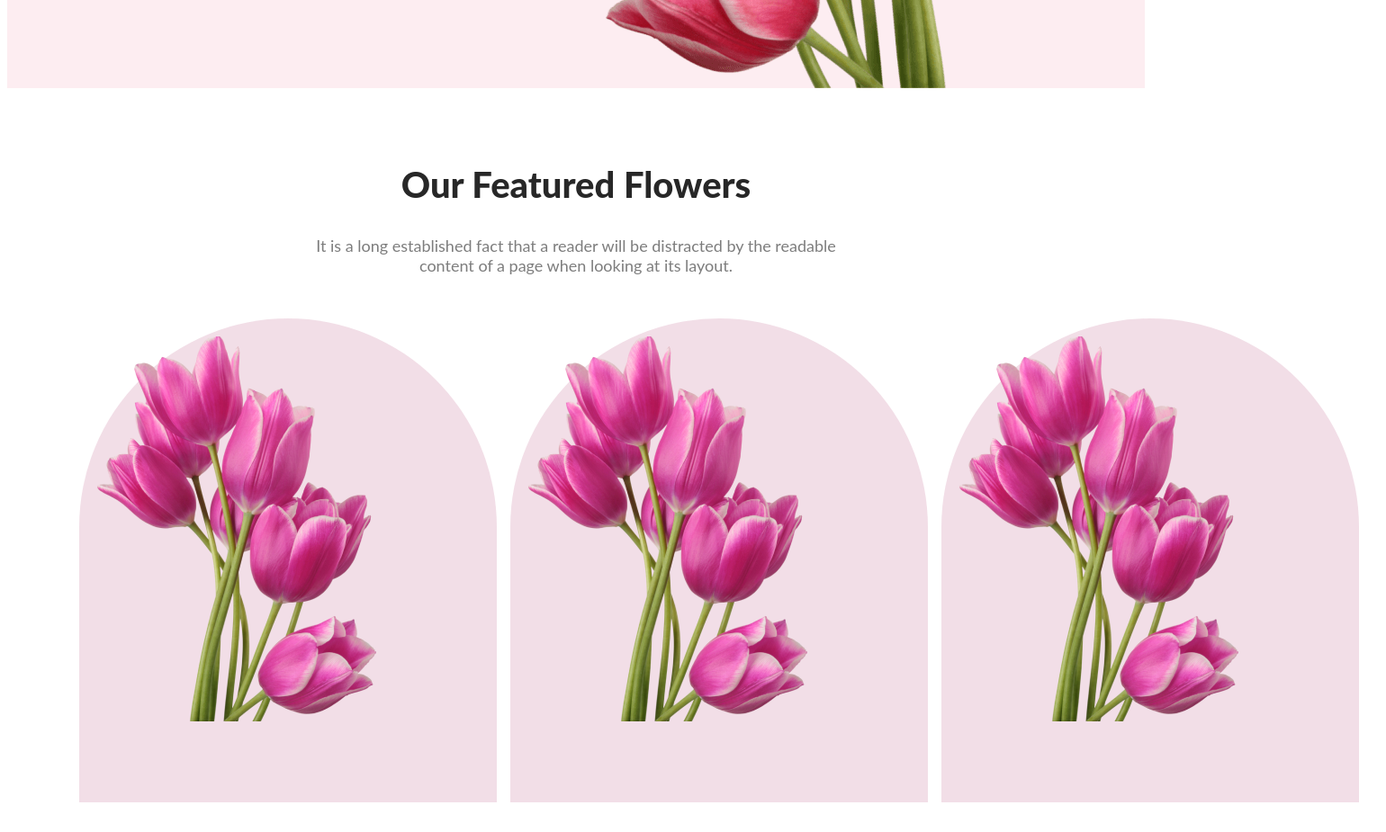
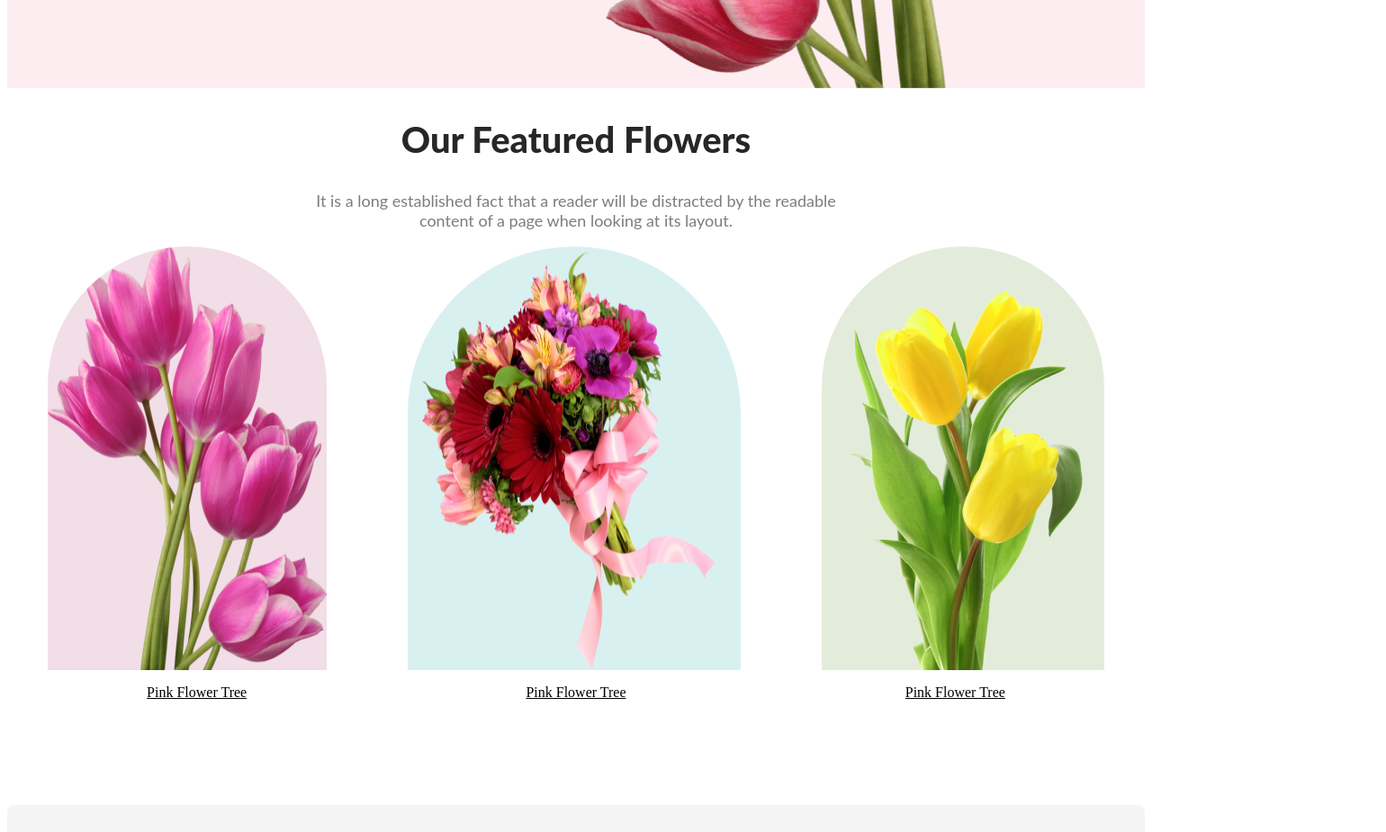
Before and after one commit to ArafaAkter/flower-shop-website, a plain HTML site: page index.html in a window 1280 px wide. Shown: the part 760-1685 px from the top of the page at 90% size, 1540 px wide, since content can reach past the window. Drawn offline with Linux system fonts and the light colour scheme.

Commit message:
flower website finish

```diff
--- a/index.html
+++ b/index.html
@@ -21,27 +21,30 @@
         </div>
     </header>
     <main>
-        <section class="section1">
-                <h1 class="section-head">Our Featured Flowers</h1>
-                <p class="section-description">It is a long established fact that a reader will be distracted by the readable<br> content of a page when looking at its layout.</p>
+        <section>
+            <div class="our-featured">
+                <div class="featured">
+                    <h1 class="section-head">Our Featured Flowers</h1>
+                    <p class="section-description">It is a long established fact that a reader will be distracted by the readable<br> content of a page when looking at its layout.</p>
+                </div>
+                    <div class="featured-flower">
+                            <img class="flower1" src="Flower Asset/pngwing 6.png">
 
-                <div class="banner-contant">
-                    <div class="banner-container">
-                        <div class="banner-box">
-                            <img class="img" src="Flower Asset/pngwing 6.png">
+                            <img class="flower2" src="Flower Asset/pngwing 5.png">
 
+                            <img class="flower3" src="Flower Asset/pngwing 7.png">
                         </div>
-                        <div class="banner-box">
-                            <img class="img" src="Flower Asset/pngwing 6.png">
+                         <div class="pink">
+                            <p><u>Pink Flower Tree</u></p>
+                            <p><u>Pink Flower Tree</u></p>
+                            <p><u>Pink Flower Tree</u></p>
+                        </div>
 
-                        </div>
-                        <div class="banner-box">
-                            <img class="img" src="Flower Asset/pngwing 6.png">
+                    </div>
 
-                        </div>
-                    </div>
-                </div>
-        </section>
+            </div>
+
+            </section>
 
         <section>
                  <div class="section3-container">
--- a/styles/styles.css
+++ b/styles/styles.css
@@ -49,36 +49,44 @@ font-weight: 800;
     font-weight: 400;
 
 }
-.section1{
-    padding: 50px;
-}
-.banner-box{
-    border-radius: 300px 300px 0px 0px;
-    background: rgba(167, 33, 98, 0.15);
-    width: 464px;
-    height: 538px;
-}
-.img{
-    width: 310px;
-    height: 428px;
-    padding: 20px;
+/* banner box */
+.featured-flower{
+    display: flex;
+    justify-content: space-around;
 
 }
-.banner-container{
-    display: flex;
-    gap: 15px;
-    padding: 30px;
+ .flower1{
+    border-radius: 300px 300px 0px 0px;
+background: rgba(167, 33, 98, 0.15);
 
 }
+.flower2{
+    border-radius: 300px 300px 0px 0px;
+    background: rgba(5, 151, 160, 0.15);
+}
+.flower3{
+    border-radius: 300px 300px 0px 0px;
+    background: rgba(71, 125, 17, 0.15);
+}
+.our-featured{
+    margin-bottom: 100px;
+}
+.pink{
+    display: flex;
+    justify-content: space-around;
+    text-align: center;
+}
+
+
+
+
+/* section 2 */
 .section3-container{
     display: flex;
     justify-content: space-around;
+
 }
-
-.banner-contant{
-    display: flex;
-    justify-content: space-around;
-}
+/* section 2 */
 .section3{
     display: flex;
     justify-content: space-around;
@@ -89,7 +97,6 @@ font-weight: 800;
     height: 320px;
     align-items: center;
 }
-/* section 2 */
 .banner1{
     display: flex;
     justify-content: space-around;
@@ -150,15 +157,18 @@ font-weight: 800;
    height: 449px;
 
 }
+.deals h1{
+    padding-top: 50px;
+}
 input{
-    padding: 20px 100px;
+    padding: 12px 150px;
 }
 .subscribe{
     background: red;
     color: white;
-    padding: 20px 20px;
+    padding: 10px 25px;
     font-size: 20px;
-    /* border-radius: 8px; */
+    border-radius: 8px;
 }
 /* footer */
 .footer{
```
